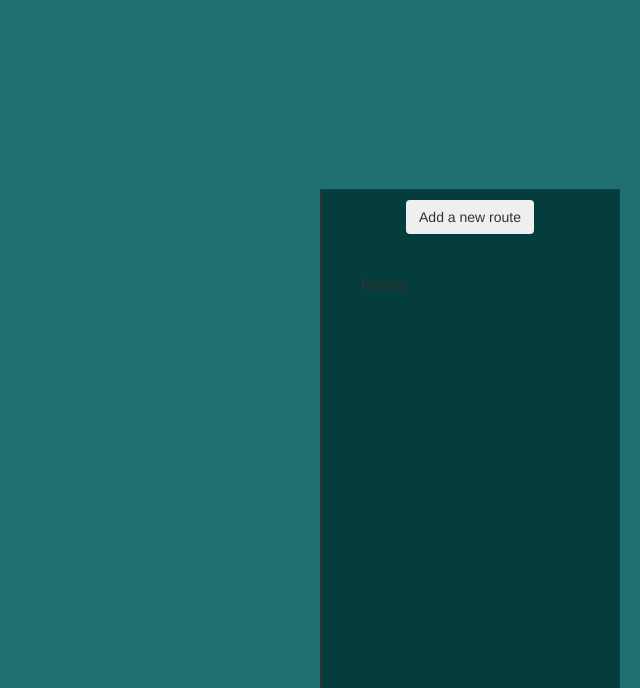
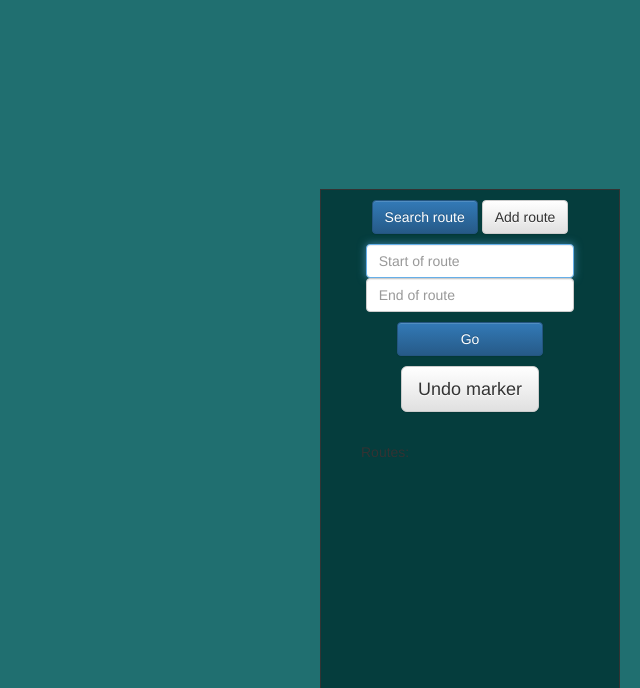
Before and after one commit to rosedu/saltaretii, a Django app: page / in a window 1280 px wide. Shown: the part 161-849 px from the top of the page, without its empty margins (640-1280 px from the left). Run offline with Django 3.2, Linux system fonts and the light colour scheme; parts of the project's set-up code (start-up, migrations or seed data) failed here and were passed over; some libraries are stand-ins or nearby versions.

Commit message:
Rearange buttons for right search menu.

```diff
--- a/hike/static/css/map.css
+++ b/hike/static/css/map.css
@@ -39,7 +39,7 @@ html, body {
     margin-right: auto;
 }
 
-#addRoute {
+.menu-action-buttons {
     margin-top: 10px;
     margin-bottom: 10px;
 }
@@ -49,5 +49,13 @@ html, body {
     margin-top: 10px;
 }
 
+.search-create button {
+    margin-top: 10px;
+    margin-bottom: 10px;
+    width: 70%;
+    margin-left: auto;
+    margin-right: auto;
+}
+
 .elevation_chart {
 }
--- a/hike/static/templates/index.html
+++ b/hike/static/templates/index.html
@@ -23,15 +23,16 @@
 
         <div class="menu-right">
             <div class="menu-add-route">
-                <button class="btn" id="addRoute">Add a new route</button>
-                <div style="display:none" id="routeInputPanel">
-                    <form>
-                        <input type="text" autofocus="" id="start" placeholder="Start of route" class="form-control">
-                        <input type="text" id="stop" placeholder="End of route" class="form-control">
-                        <button type="submit" id="saveRoute" class="btn btn-lg btn-primary btn-block">Save</button>
-                    </form>
-                    <button type="submit" id="undoPoint" class="btn btn-lg" id="undoPoint">Undo marker</button>
+                <div class="menu-action-buttons">
+                    <button class="btn btn-primary" id="searchRoute">Search route</button>
+                    <button class="btn btn-default" id="addRoute">Add route</button>
                 </div>
+                <form class="search-create">
+                    <input type="text" autofocus="" id="start" placeholder="Start of route" class="form-control">
+                    <input type="text" id="stop" placeholder="End of route" class="form-control">
+                    <button type="submit" class="btn btn-primary btn-block">Go</button>
+                </form>
+                <button id="undoPoint" class="btn btn-lg btn-default" id="undoPoint">Undo marker</button>
             </div>
             <br/>
             <div class="menu-routes">
```
